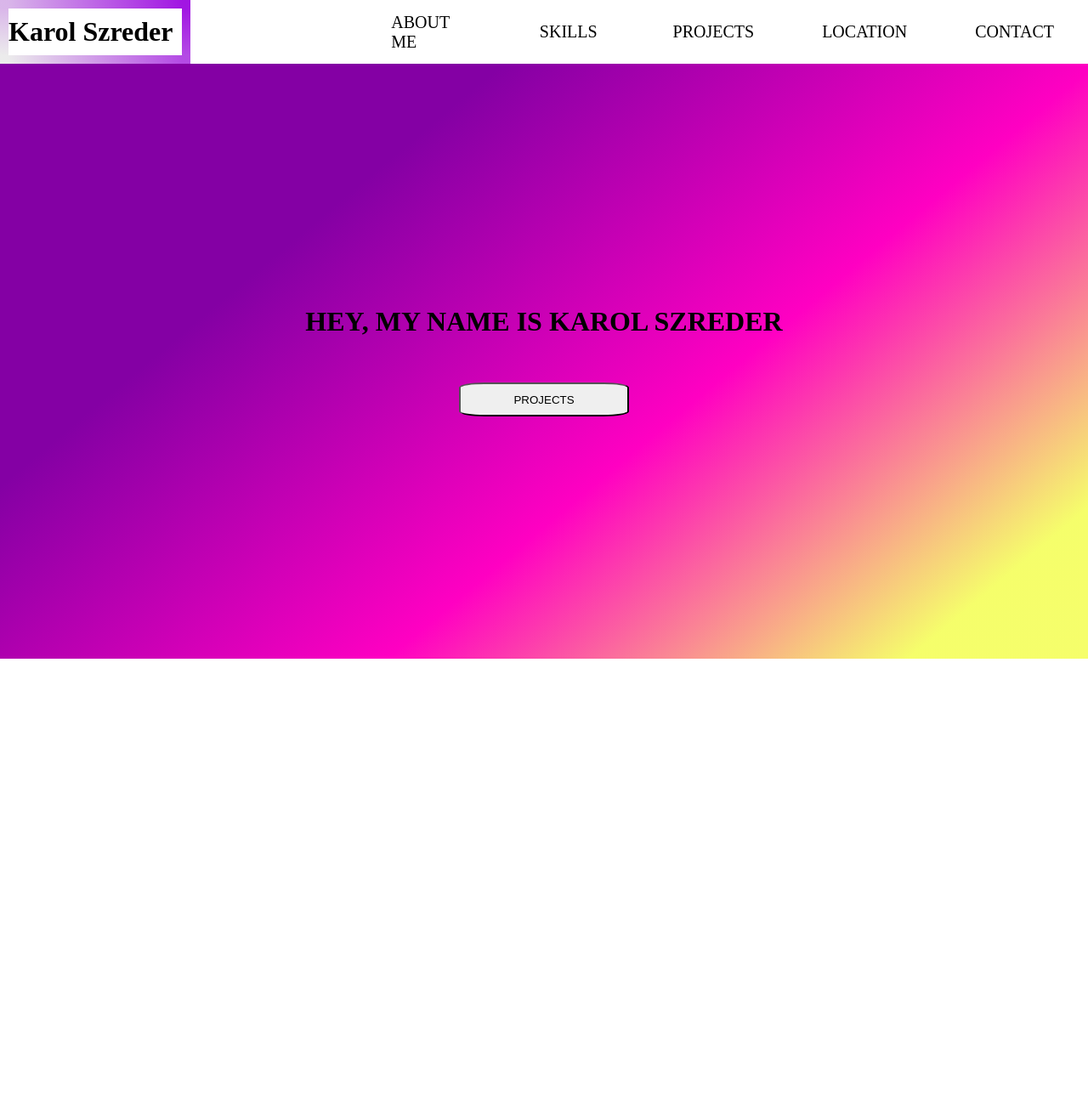
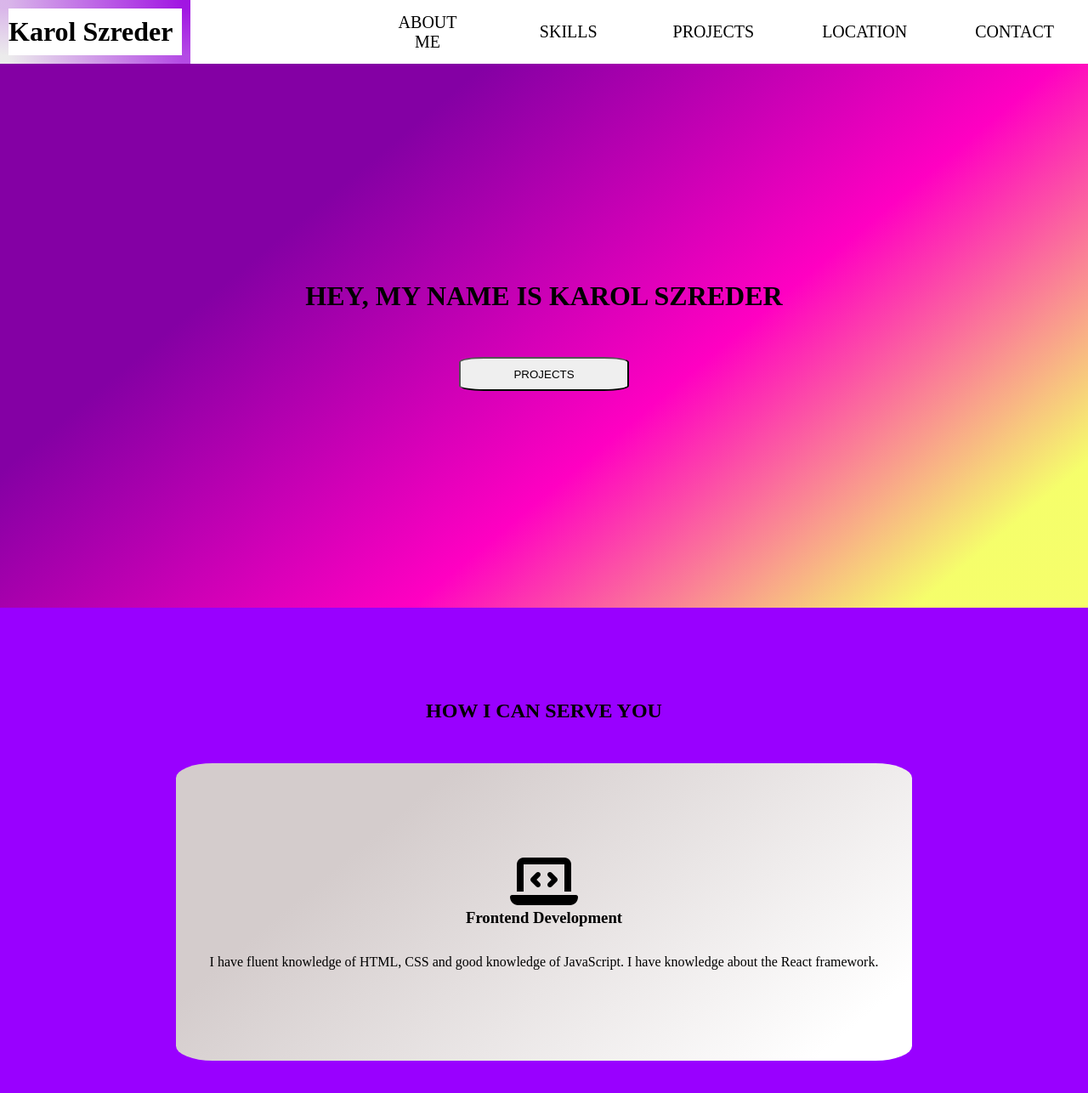
Before and after one commit to szrederkarol1/Final-project, a React (Vite) app: page / in a window 1280 px wide. Shown: the top 1286 px of the page at 85% size. Before the commit the page ends 800 px from the top, so only its background shows below. Built offline with nearby package versions, Linux system fonts and the light colour scheme.

Commit message:
Basic first View done. Working on the next section

```diff
--- a/index.html
+++ b/index.html
@@ -4,7 +4,8 @@
     <meta charset="UTF-8" />
     <link rel="icon" type="image/svg+xml" href="/vite.svg" />
     <meta name="viewport" content="width=device-width, initial-scale=1.0" />
-    <title>Vite + React</title>
+    <title>Main Project</title>
+    <script src="https://kit.fontawesome.com/e03cd8474f.js" crossorigin="anonymous"></script>
   </head>
   <body>
     <div id="root"></div>
--- a/src/first_view/Navigation.jsx
+++ b/src/first_view/Navigation.jsx
@@ -1,4 +1,5 @@
 import React from "react";
+import "./Navigation.scss"
 
 function Navigation() {
   return (
--- a/src/Navigation.scss
+++ b/src/first_view/Navigation.scss
@@ -1,7 +1,15 @@
 $primary-weight: 700;
 $secondary-weight: 500;
 $another-weight: 300;
+@mixin flex {
+  display: flex;
+  justify-content: center;
+  align-items: center;
+}
 
+#root {
+  height: 80vh;
+}
 * {
   margin: 0;
   padding: 0;
@@ -40,10 +48,14 @@ $another-weight: 300;
       li {
         height: 100%;
         width: 100%;
-        display: flex;
-        justify-content: center;
-        align-items: center;
+        @include flex;
+        text-align: center;
         margin: 2em;
+        @media screen and (max-width: 1150px) {
+          margin-top: 4em;
+          margin-left: 4em;
+          width: 0;
+        }
         &:hover {
           background-color: green;
         }
@@ -60,12 +72,16 @@ $another-weight: 300;
       }
     }
   }
-
-} .header_container {
-  background: linear-gradient(140deg, rgba(132,0,164,1) 28%, rgba(255,0,194,1) 61%, rgba(245,254,102,0.9668242296918768) 90%);  height: 700px;
-  display: flex;
-  justify-content: center;
-  align-items: center;
+}
+.header_container {
+  background: linear-gradient(
+    140deg,
+    rgba(132, 0, 164, 1) 28%,
+    rgba(255, 0, 194, 1) 61%,
+    rgba(245, 254, 102, 0.9668242296918768) 90%
+  );
+  height: 100%;
+  @include flex;
   .welcome_site {
     text-align: center;
     .btn_first_page {
@@ -74,6 +90,7 @@ $another-weight: 300;
       border-radius: 15%;
       font-weight: $secondary-weight;
       margin-top: 4em;
+      cursor: pointer;
     }
   }
 }
--- a/src/main.jsx
+++ b/src/main.jsx
@@ -2,11 +2,12 @@ import React from "react";
 import ReactDOM from "react-dom/client";
 import App from "./App.jsx";
 import Navigation from "./first_view/Navigation.jsx";
-import "./Navigation.scss"
+import Skills from "./skills_view/skills.jsx";
 
 ReactDOM.createRoot(document.getElementById("root")).render(
   <React.StrictMode>
     <App />
     <Navigation />
+    <Skills />
   </React.StrictMode>
 );
--- /dev/null
+++ b/src/skills_view/Skills.jsx
@@ -0,0 +1,26 @@
+import React from "react";
+import "./Skills.scss";
+
+function Skills() {
+  return (
+    <>
+      <section className="skills_section">
+        <div className="skills_container">
+          <h2 className="tittle_skills">HOW I CAN SERVE YOU</h2>
+          <div className="first_skill">
+            <span>
+              <i class="fa-solid fa-laptop-code fa-4x"></i>
+            </span>
+            <h3 className="tittle_first_skill">Frontend Development</h3>
+            <p>
+              I have fluent knowledge of HTML, CSS and good knowledge of
+              JavaScript. I have knowledge about the React framework.
+            </p>
+          </div>
+        </div>
+      </section>
+    </>
+  );
+}
+
+export default Skills;
--- /dev/null
+++ b/src/skills_view/Skills.scss
@@ -0,0 +1,34 @@
+@mixin flex {
+  display: flex;
+  justify-content: center;
+  align-items: center;
+}
+
+.skills_section {
+  @include flex;
+  background-color: rgb(153, 0, 255);
+  height: 100%;
+  .skills_container {
+    @include flex;
+    flex-direction: column;
+    .tittle_skills {
+      margin-bottom: 2em;
+    }
+    .first_skill {
+      height: 350px;
+      width: 110%;
+      background: linear-gradient(
+        140deg,
+        rgba(212, 204, 204, 1) 26%,
+        rgba(255, 255, 255, 1) 91%
+      );
+      border-radius: 5%;
+      @include flex;
+      flex-direction: column;
+
+      .tittle_first_skill {
+        margin-bottom: 2rem;
+      }
+    }
+  }
+}
```
